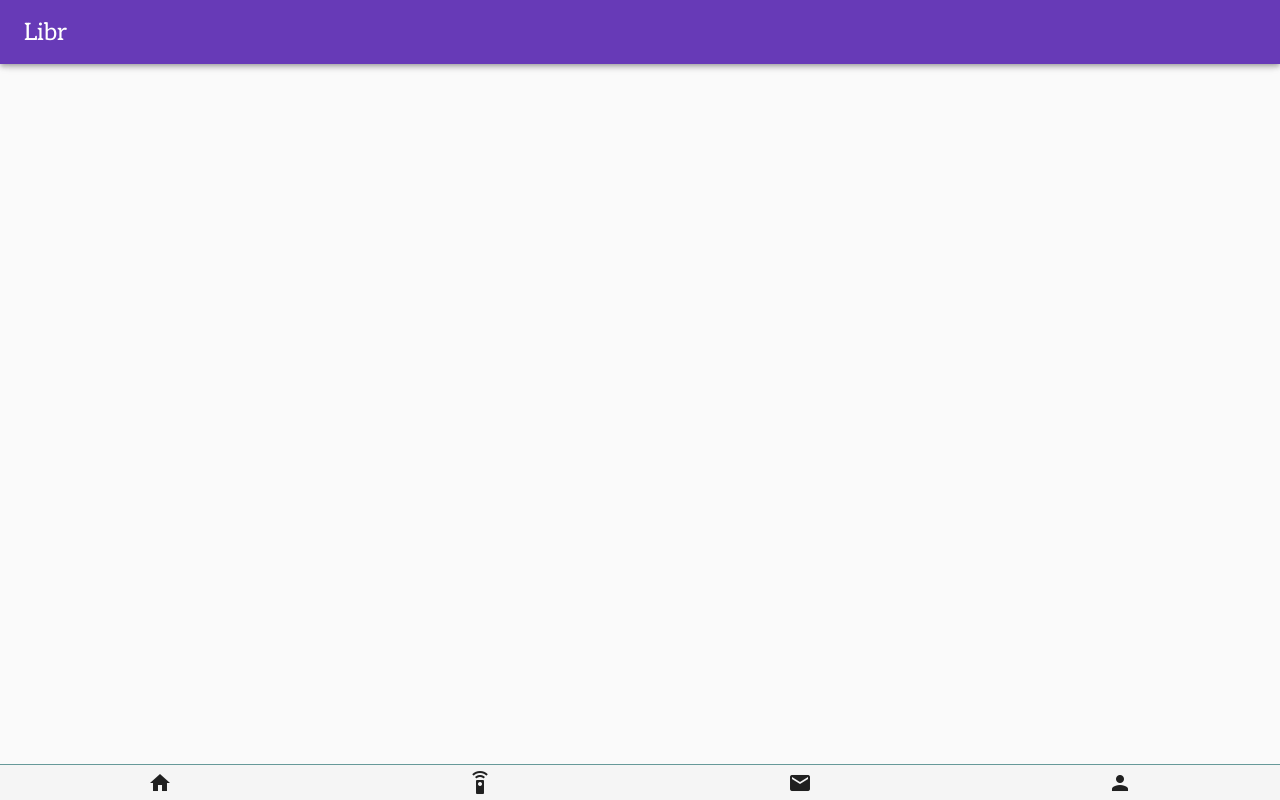
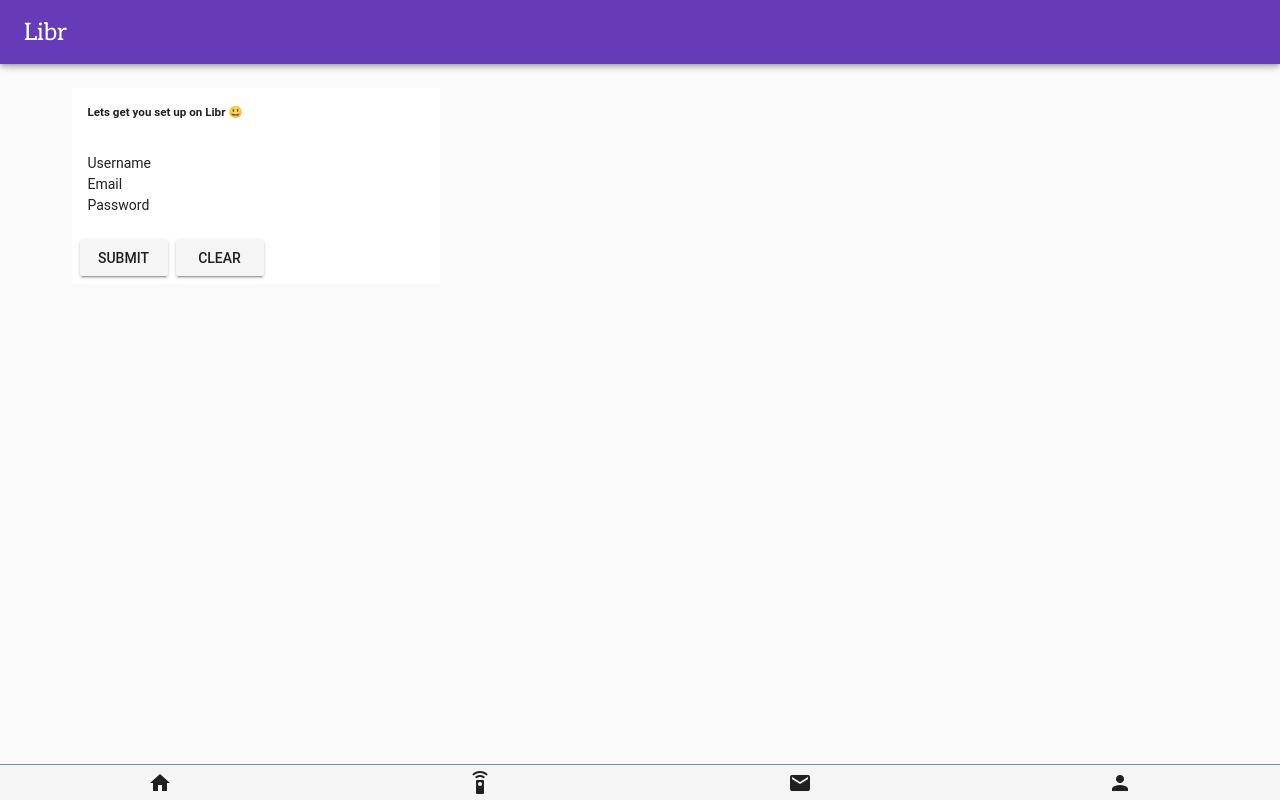
Before and after one commit to intfrr/libr, a Vue app: page /signup in a window 1280 px wide. Built offline with nearby package versions, Linux system fonts and the light colour scheme; a small style sheet from the web is missing.

Commit message:
Working sign up

```diff
--- a/src/main.ts
+++ b/src/main.ts
@@ -7,7 +7,13 @@ import './registerServiceWorker';
 import 'roboto-fontface/css/roboto/roboto-fontface.css'
 import 'material-design-icons-iconfont/dist/material-design-icons.css'
 
+declare var window : any;
+
 Vue.config.productionTip = false;
+
+// Referencing for easy debugging
+window.process = {};
+window.process.env = process.env;
 
 new Vue({
   router,
--- /dev/null
+++ b/src/model/account-service.ts
@@ -0,0 +1,16 @@
+import API from './api';
+import User from './user';
+import store from '@/store';
+
+const AccountService = {
+    async signUp(user : User) : Promise<void> {
+        const response = await API.post('/signup', user);
+        const data = await response.json();
+        user.setUserId(data.userId);
+
+        store.commit('setUser', user);
+        return Promise.resolve();
+    }
+};
+
+export default AccountService;
--- /dev/null
+++ b/src/model/api.ts
@@ -0,0 +1,46 @@
+/**
+ * Extremely simple API to talk to the backend api, which is mostly a proxy for ElasticSearch
+ */
+const API = {
+    host : process.env.VUE_APP_API_URL,
+
+    /**
+     * @throws Error
+     */
+    async get(query : string) : Promise<any> {
+        const response = await fetch(this.host + query);
+        const data = response.json();
+
+        return Promise.resolve(data);
+    },
+
+    async put(index : string, payload : any) : Promise<void> {
+        return Promise.resolve();
+    },
+
+    /**
+     * @throws Error
+     */
+    async post(endpoint : string, data : any) : Promise<any> {
+        const response = await fetch(this.host + endpoint, {
+            method: "POST", // *GET, POST, PUT, DELETE, etc.
+            mode: "cors", // no-cors, cors, *same-origin
+            headers: {
+                "Content-Type": "application/json",
+            },
+            body: JSON.stringify(data), // body data type must match "Content-Type" header
+        });
+
+        return Promise.resolve(response);
+    },
+
+    /**
+     * @throws Error
+     */
+    async index(index : string, data : any) : Promise<any> {
+        const response = await this.post('index/_doc', data);
+        return Promise.resolve(response);
+    }
+}
+
+export default API;
--- /dev/null
+++ b/src/model/user.ts
@@ -0,0 +1,59 @@
+export default class User {
+    private userId : number;
+
+    private username : string;
+
+    private email : string;
+
+    private dob : string;
+
+    private age : number;
+
+    private gender : string;
+
+    private password : string;
+
+    public getUserId() : number {
+        return this.userId;
+    }
+
+    public getUsername() : string {
+        return this.username;
+    }
+
+    public getEmail() : string {
+        return this.email;
+    }
+
+    public getDob() : string {
+        return this.dob;
+    }
+
+    public getGender() : string {
+        return this.gender;
+    }
+
+    public setUserId(userId : number) {
+        this.userId = userId;
+    }
+
+    public setUsername(username : string) {
+        this.username = username;
+    }
+
+    public setEmail(email : string) {
+        this.email = email;
+    }
+
+    public setDob(dob : string) {
+        this.dob = dob;
+    }
+
+    public setGender(gender : string) {
+        this.gender = gender;
+    }
+
+    public setPassword(password : string) {
+        this.password = password;
+    }
+}
--- a/src/router.ts
+++ b/src/router.ts
@@ -4,6 +4,7 @@ import Feed from './views/Feed.vue';
 import Me from './views/Me.vue';
 import Mail from './views/Mail.vue';
 import Notifications from './views/Notifications.vue';
+import Signup from './views/Signup.vue';
 
 Vue.use(Router);
 
@@ -31,5 +32,10 @@ export default new Router({
             name: 'me',
             component : Me
         },
+        {
+            path: '/signup',
+            name: 'signup',
+            component: Signup
+        }
     ],
 });
--- a/src/store.ts
+++ b/src/store.ts
@@ -1,14 +1,17 @@
 import Vue from 'vue';
 import Vuex from 'vuex';
+import User from './model/user';
 
 Vue.use(Vuex);
 
 export default new Vuex.Store({
     state: {
-
+        user : User,
     },
     mutations: {
-
+        setUser(state : any, user : User) : void {
+            state.user = user;
+        }
     },
     actions: {
 
--- /dev/null
+++ b/src/views/Signup.vue
@@ -0,0 +1,104 @@
+<template>
+    <v-container grid-list-lg>
+        <v-layout row>
+            <v-flex xs12 lg4>
+                <v-card flat>
+                    <v-card-title><h5>Lets get you set up on Libr 😃</h5></v-card-title>
+
+                    <v-alert v-if="errorMessage"
+                             v-bind:value="success"
+                             color="error"
+                             icon="warning">
+                        {{errorMessage}}
+                    </v-alert>
+
+                    <form ref="form">
+                        <v-card-text>
+                            <div class="mdl-textfield mdl-js-textfield mdl-textfield--floating-label">
+                                <label class="mdl-textfield__label" for="username">Username</label>
+                                <input class="signup-text-field mdl-textfield__input"
+                                        type="text"
+                                        id="username"
+                                        v-model="username"
+                                        required>
+                            </div>
+                            <div class="mdl-textfield mdl-js-textfield mdl-textfield--floating-label">
+                                <label class="mdl-textfield__label" for="email">Email</label>
+                                <input class="signup-text-field mdl-textfield__input"
+                                        type="email"
+                                        id="email"
+                                        v-model="email"
+                                        required>
+                            </div>
+                            <div class="mdl-textfield mdl-js-textfield mdl-textfield--floating-label">
+                                <label class="mdl-textfield__label" for="password">Password</label>
+                                <input class="signup-text-field mdl-textfield__input"
+                                        type="password"
+                                        id="password"
+                                        v-model="password"
+                                        required>
+                            </div>
+                        </v-card-text>
+                        <v-card-actions>
+                            <v-btn
+                                @click="submit"
+                                >
+                                submit
+                            </v-btn>
+                            <v-btn @click="clear">clear</v-btn>
+                        </v-card-actions>
+                    </form>
+                </v-card>
+            </v-flex>
+        </v-layout>
+    </v-container>
+</template>
+
+<style lang="scss">
+    .signup-text-field:valid {
+        background-image: url('/img/green_tick.png');
+        background-position: right;
+        background-repeat: no-repeat;
+    }
+</style>
+
+<script lang="ts">
+import Vue from "vue";
+import Component from "vue-class-component";
+import User from '@/model/user';
+import AccountService from '@/model/account-service';
+
+declare var componentHandler : any;
+
+@Component
+export default class Signup extends Vue {
+    private username = '';
+
+    private email = '';
+
+    private password = '';
+
+    private success = false;
+
+    private errorMessage : string = '';
+
+    private async submit() {
+        const user : User = new User();
+        user.setUsername(this.username);
+        user.setEmail(this.email);
+        user.setPassword(this.password);
+
+        try {
+            await AccountService.signUp(user);
+        } catch(error) {
+            this.errorMessage = 'Oops, something went wrong! Please try again later'
+        }
+    }
+
+    private clear() {
+        this.username = '';
+        this.password = '';
+        this.email = '';
+    }
+}
+</script>
--- a/tslint.json
+++ b/tslint.json
@@ -10,7 +10,7 @@
   },
   "rules": {
     "quotemark": [true, "single"],
-    "indent": [true, "spaces", 2],
+    "indent": [true, "spaces", 4],
     "interface-name": false,
     "ordered-imports": false,
     "object-literal-sort-keys": false,
--- /dev/null
+++ b/vue.config.js
@@ -0,0 +1,9 @@
+// vue.config.js
+module.exports = {
+  chainWebpack: config => {
+    config.plugin("html").tap(args => {
+      args[0].minify = false;
+      return args;
+    });
+  }
+};
```
Also changed, not shown: 1 other file (tests, documents, lock files or other folders). Lines whose indentation alone changed are shown as unchanged.
